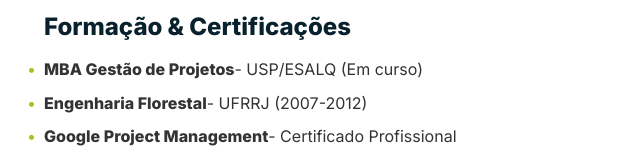
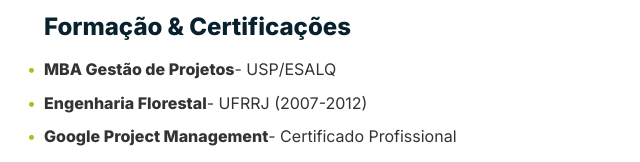
Before and after one commit to rfammon/StRafaelAmmon, a website: page index.html in a window 1280 px wide. Shown: the part 1389-1551 px from the top of the page, 628-1268 px from the left. Drawn offline with Linux system fonts and the light colour scheme.

Commit message:
Update education details: remove 'Em curso' from MBA

```diff
--- a/index.html
+++ b/index.html
@@ -93,7 +93,7 @@
 
                     <h3>Formação & Certificações</h3>
                     <ul>
-                        <li><strong>MBA Gestão de Projetos</strong> - USP/ESALQ (Em curso)</li>
+                        <li><strong>MBA Gestão de Projetos</strong> - USP/ESALQ</li>
                         <li><strong>Engenharia Florestal</strong> - UFRRJ (2007-2012)</li>
                         <li><strong>Google Project Management</strong> - Certificado Profissional</li>
                         <li><strong>Planejador Certificado</strong> - ABRAPLAN</li>
```
